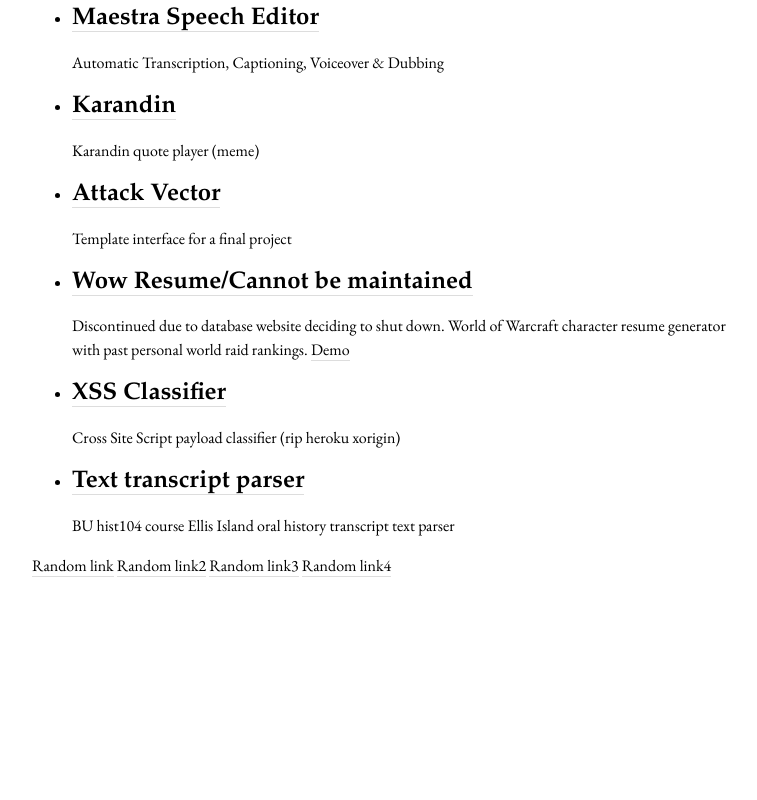
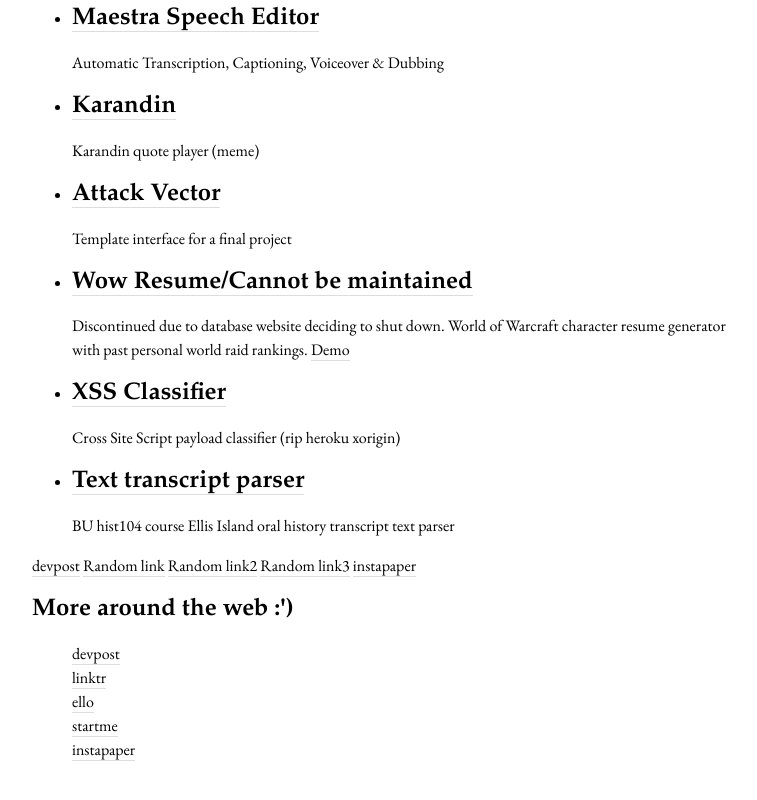
Before and after one commit to Saccarab/saccarab.github.com, a plain HTML site: page index.html in a window 1280 px wide. Shown: the part 366-1166 px from the top of the page, without its empty margins (248-1005 px from the left). Before the commit the page ends 1024 px from the top, so only its background shows below. Drawn offline with nearby package versions, Linux system fonts and the light colour scheme.

Commit message:
Update index.html

```diff
--- a/index.html
+++ b/index.html
@@ -65,12 +65,25 @@
       <li><h1><a href="https://saccarab.github.io/transcript_parser/" target="_blank" >Text transcript parser</a></h1><p>BU hist104 course Ellis Island oral history transcript text parser</p></li>
     </ul>
     <div>
+      <a href="https://devpost.com/Saccarab" target="_blank" >devpost</a>
       <a href="https://linktr.ee/saccarab" target="_blank" >Random link</a>
       <a href="https://ello.co/saccarab" target="_blank" >Random link2</a>
       <a href="https://start.me/p/ydNkAO/ana-sayfa" target="_blank" >Random link3</a>
-      <a href="https://www.instapaper.com/p/11023919" target="_blank" >Random link4</a>
+      <a href="https://www.instapaper.com/p/11023919" target="_blank" >instapaper</a>
+
+
 
     </div>
   </section>
+  <section>
+    <h1>More around the web :')</h1>
+    <ul class="fa-ul">
+      <li><a href="https://devpost.com/Saccarab" target="_blank" >devpost</a></li>
+      <li><a href="https://linktr.ee/saccarab" target="_blank" >linktr</a></li>
+      <li><a href="https://ello.co/saccarab" target="_blank" >ello</a></li>
+      <li><a href="https://start.me/p/ydNkAO/ana-sayfa" target="_blank" >startme</a></li>
+      <li><a href="https://www.instapaper.com/p/11023919" target="_blank" >instapaper</a></li>
+    </ul>
+  </section>
 </body>
 </html>
```
